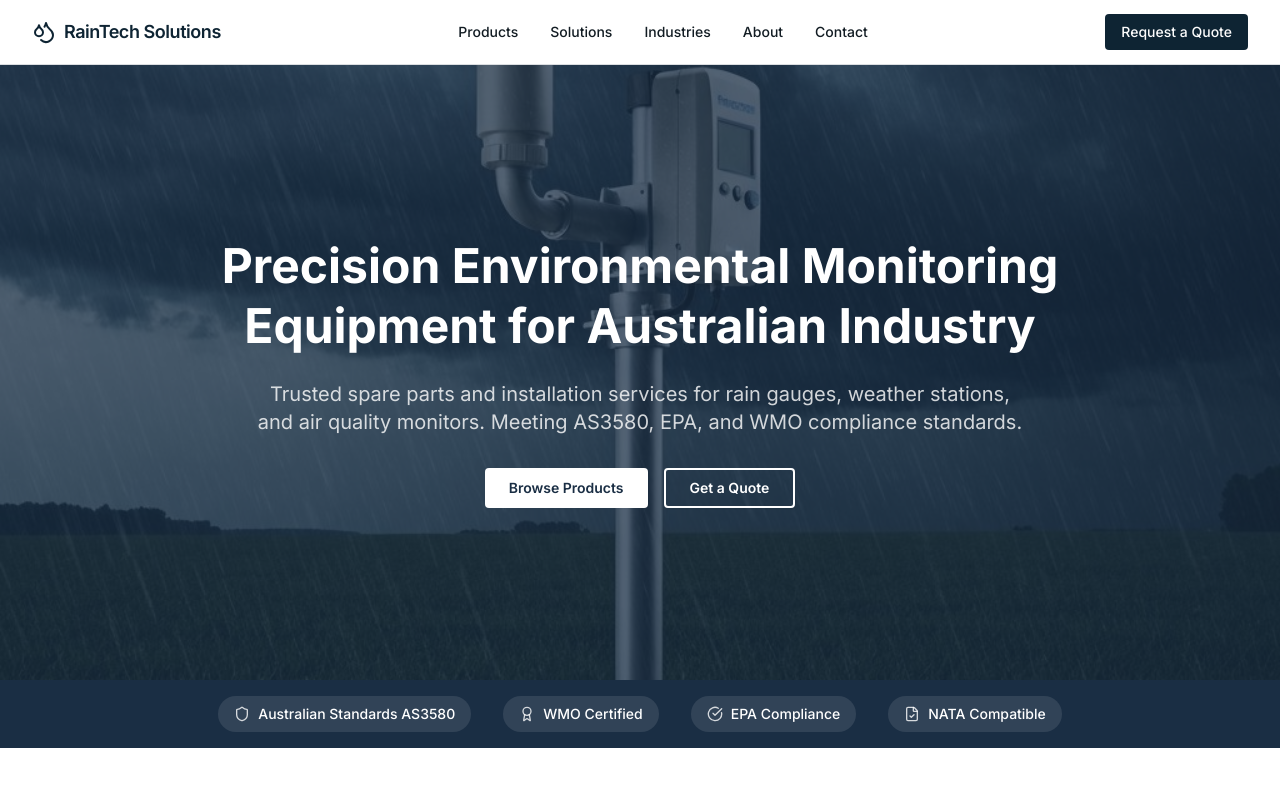
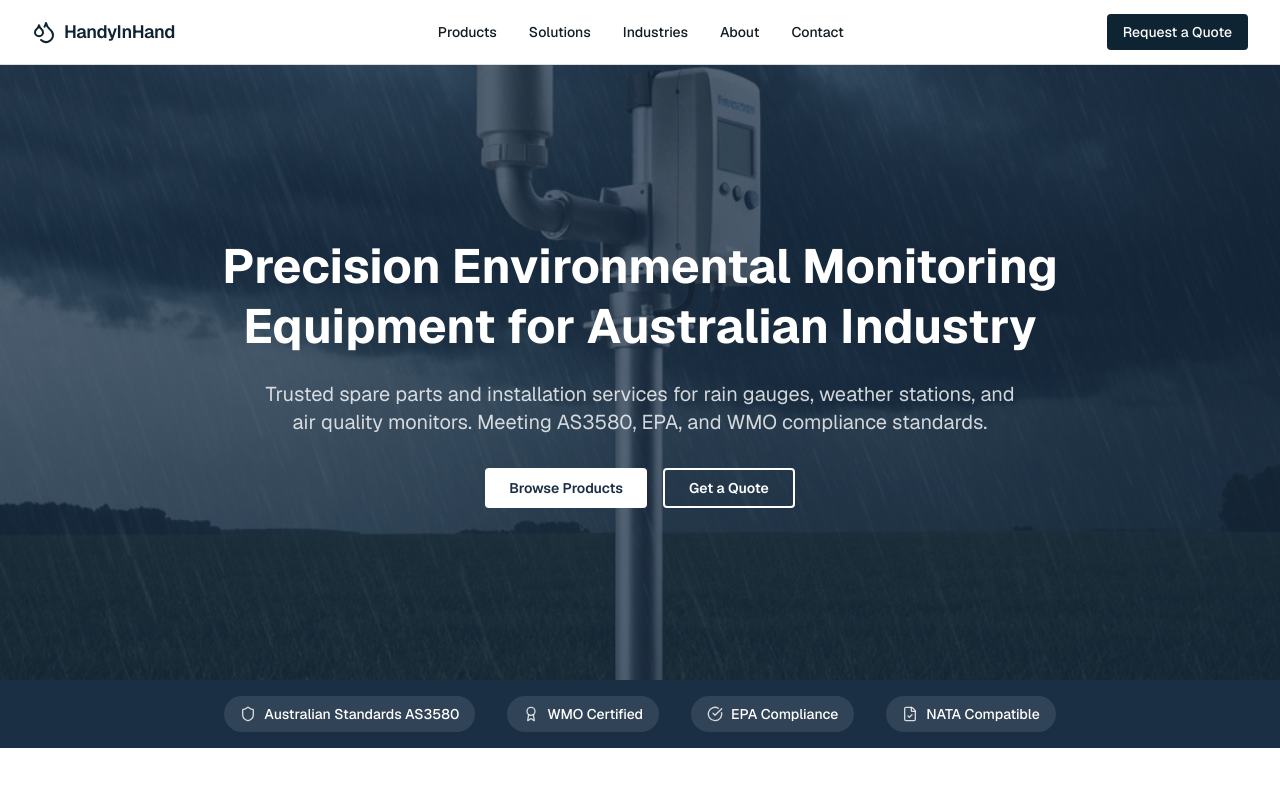
Before and after one commit to mindflyart/handyinhand-jq, a Next.js app: page / in a window 1280 px wide. Shown: the top 800 px of the page. Built offline with nearby package versions, Linux system fonts and the light colour scheme.

Commit message:
feat: revert font to Geist and rebrand to HandyInHand
Change font from Inter to Geist in layout and CSS.
Update branding from RainTech to HandyInHand across various elements.

Co-authored-by: weonair.ai <116633341+mindflyart@users.noreply.github.com>

```diff
--- a/app/globals.css
+++ b/app/globals.css
@@ -75,7 +75,7 @@
 }
 
 @theme inline {
-  --font-sans: 'Inter', 'Inter Fallback', system-ui, sans-serif;
+  --font-sans: 'Geist', 'Geist Fallback';
   --font-mono: 'Geist Mono', 'Geist Mono Fallback';
   --color-background: var(--background);
   --color-foreground: var(--foreground);
--- a/app/layout.tsx
+++ b/app/layout.tsx
@@ -1,13 +1,13 @@
 import type { Metadata } from 'next'
-import { Inter, Geist_Mono } from 'next/font/google'
+import { Geist, Geist_Mono } from 'next/font/google'
 import { Analytics } from '@vercel/analytics/next'
 import './globals.css'
 
-const _inter = Inter({ subsets: ["latin"], variable: "--font-sans" });
+const _geist = Geist({ subsets: ["latin"] });
 const _geistMono = Geist_Mono({ subsets: ["latin"], variable: "--font-mono" });
 
 export const metadata: Metadata = {
-  title: 'RainTech Solutions | Environmental Monitoring Equipment & Spare Parts | Australia',
+  title: 'HandyInHand | Environmental Monitoring Equipment & Spare Parts | Australia',
   description: 'Australian supplier of rain gauges, weather stations, air quality monitors and spare parts. AS3580, EPA & WMO compliant equipment for mining, construction, agriculture and government sectors.',
   generator: 'v0.app',
   icons: {
--- a/components/about-section.tsx
+++ b/components/about-section.tsx
@@ -7,10 +7,10 @@ export function AboutSection() {
         <div className="grid lg:grid-cols-2 gap-12 items-center">
           <div>
             <h2 className="text-2xl md:text-3xl font-bold text-foreground mb-4">
-              About RainTech Solutions
+              About HandyInHand
             </h2>
             <p className="text-muted-foreground leading-relaxed mb-4">
-              Based in Brisbane, RainTech Solutions has been supplying quality environmental monitoring
+              Based in Brisbane, HandyInHand has been supplying quality environmental monitoring
               equipment and spare parts to Australian industry for over 15 years. We specialise in
               rain gauges, weather stations, and air quality monitoring systems.
             </p>
@@ -36,7 +36,7 @@ export function AboutSection() {
           <div className="relative h-80 lg:h-96 rounded-lg overflow-hidden">
             <Image
               src="/images/installation.jpg"
-              alt="RainTech Solutions technician installing equipment"
+              alt="HandyInHand technician installing equipment"
               fill
               className="object-cover"
             />
--- a/components/footer.tsx
+++ b/components/footer.tsx
@@ -10,7 +10,7 @@ export function Footer() {
           <div className="lg:col-span-1">
             <Link href="/" className="flex items-center gap-2 mb-4">
               <Droplets className="h-6 w-6 text-white" />
-              <span className="font-semibold text-lg text-white">RainTech Solutions</span>
+              <span className="font-semibold text-lg text-white">HandyInHand</span>
             </Link>
             <p className="text-sm text-white/60 leading-relaxed">
               Australia&apos;s trusted supplier of environmental monitoring equipment and spare parts.
@@ -57,8 +57,8 @@ export function Footer() {
               Contact
             </h4>
             <ul className="space-y-2 text-sm text-white/60">
-              <li>1300 RAINTECH (1300 724 683)</li>
-              <li>sales@raintechsolutions.com.au</li>
+              <li>1300 HANDYINHAND</li>
+              <li>sales@handyinhand.com.au</li>
               <li>Unit 5, 123 Industrial Drive</li>
               <li>Eagle Farm, QLD 4009</li>
             </ul>
@@ -88,7 +88,7 @@ export function Footer() {
         {/* Bottom Bar */}
         <div className="pt-8 border-t border-white/10">
           <p className="text-sm text-white/40 text-center">
-            {new Date().getFullYear()} RainTech Solutions Pty Ltd. All rights reserved.
+            {new Date().getFullYear()} HandyInHand Pty Ltd. All rights reserved.
           </p>
         </div>
       </div>
--- a/components/header.tsx
+++ b/components/header.tsx
@@ -15,7 +15,7 @@ export function Header() {
           {/* Logo */}
           <Link href="/" className="flex items-center gap-2">
             <Droplets className="h-6 w-6 text-primary" />
-            <span className="font-semibold text-lg tracking-tight text-primary">RainTech Solutions</span>
+            <span className="font-semibold text-lg tracking-tight text-primary">HandyInHand</span>
           </Link>
 
           {/* Desktop Navigation */}
--- a/components/testimonials.tsx
+++ b/components/testimonials.tsx
@@ -3,7 +3,7 @@ import { Quote } from "lucide-react"
 export function Testimonials() {
   const testimonials = [
     {
-      quote: "RainTech Solutions has been our go-to supplier for rain gauge spare parts for over 5 years. Their fast turnaround and AS3580-compliant equipment keeps our monitoring network running smoothly.",
+      quote: "HandyInHand has been our go-to supplier for rain gauge spare parts for over 5 years. Their fast turnaround and AS3580-compliant equipment keeps our monitoring network running smoothly.",
       author: "David Mitchell",
       role: "Environmental Manager",
       company: "Queensland Department of Environment"
--- a/components/why-choose-us.tsx
+++ b/components/why-choose-us.tsx
@@ -24,7 +24,7 @@ export function WhyChooseUs() {
       <div className="max-w-7xl mx-auto px-6 lg:px-8">
         <div className="text-center mb-10">
           <h2 className="text-2xl md:text-3xl font-bold text-foreground">
-            Why Choose RainTech Solutions
+            Why Choose HandyInHand
           </h2>
         </div>
 
```
